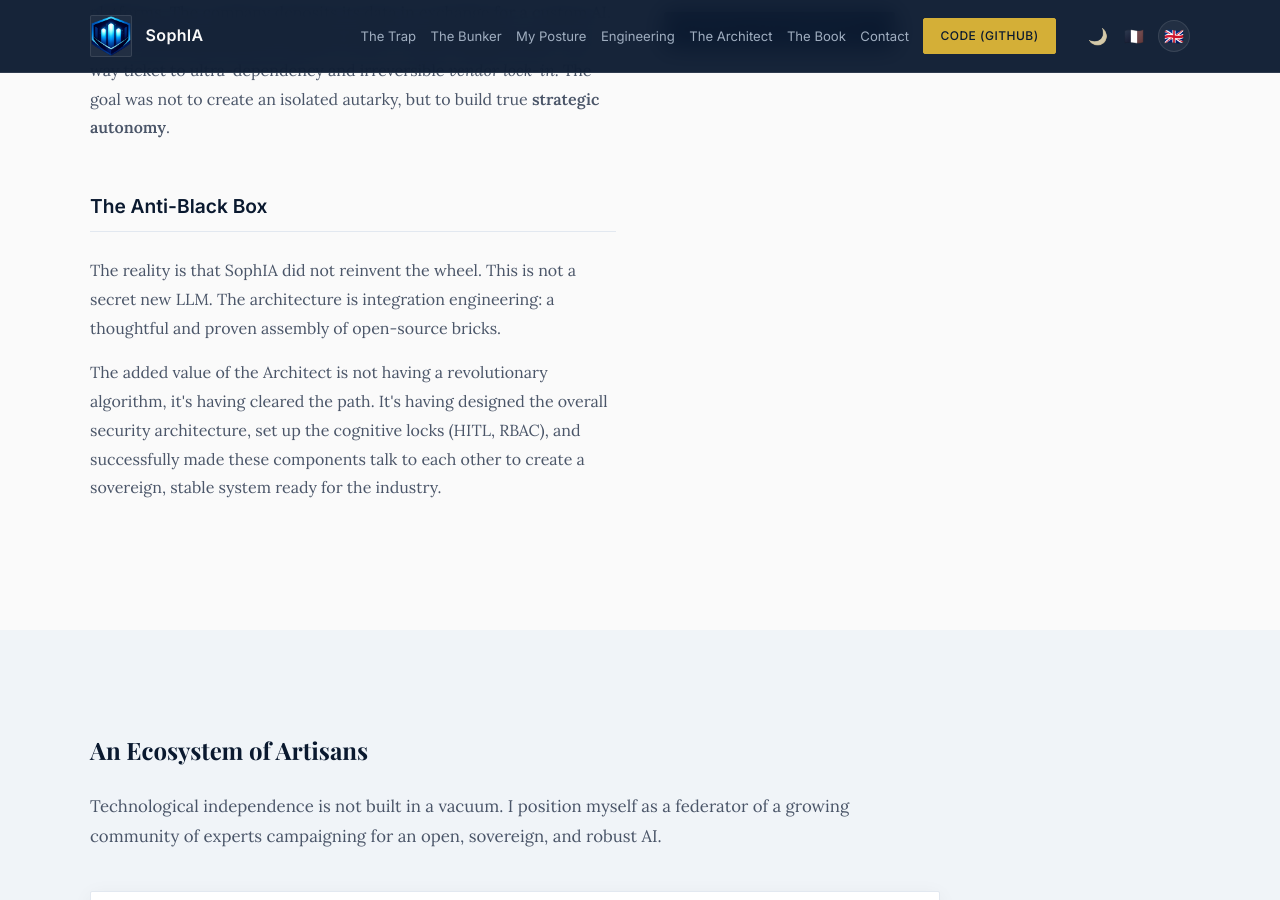
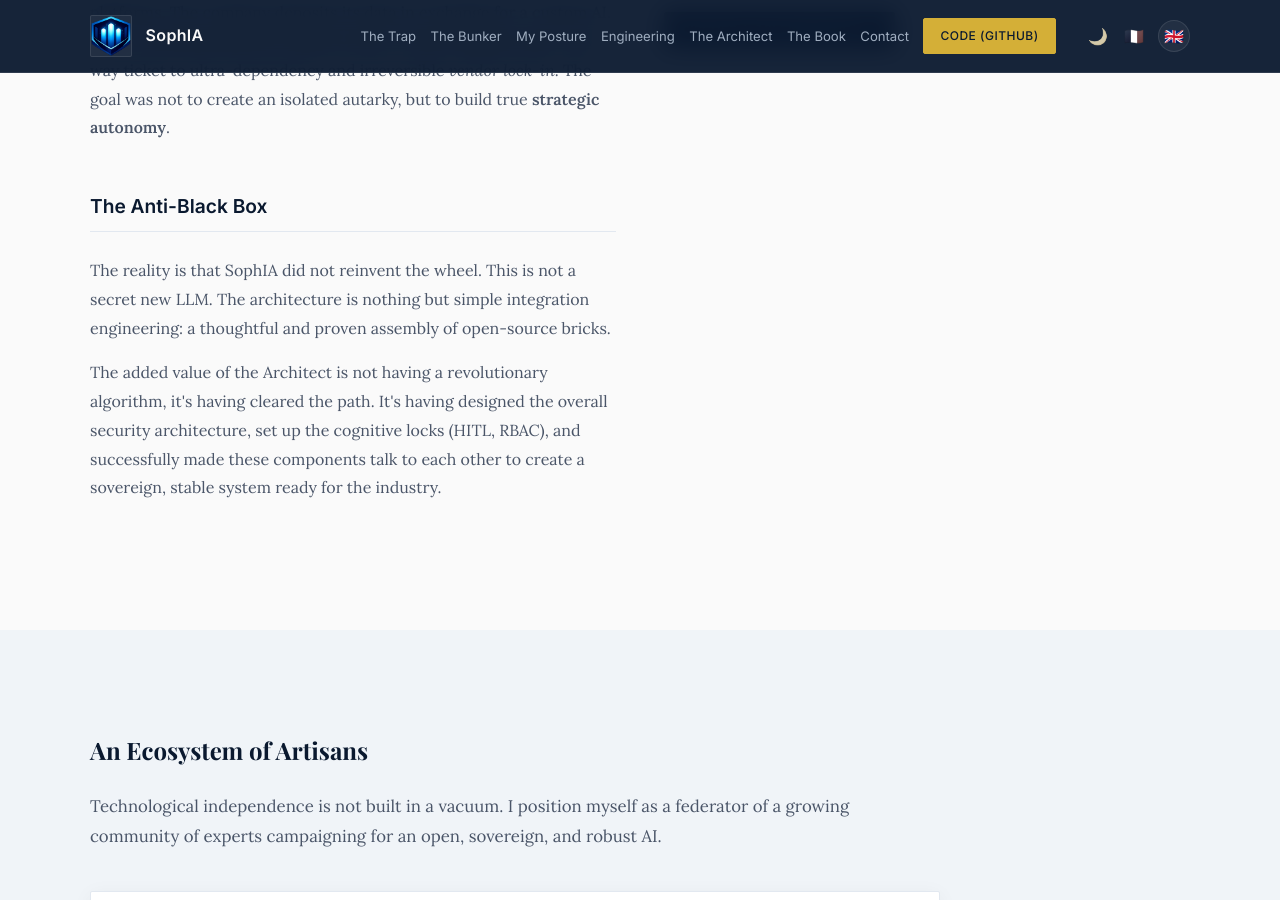
Before and after one commit to Kisai-DG-SLU/SophIA, a Jekyll site: the page built from architecte.html, in a window 1280 px wide and 900 px high, scrolled down 2146 px. Built offline with Jekyll 4.4.1, drawn with Linux system fonts in a browser that asks for light colours.

Commit message:
Add emphasis: n'est qu'une simple ingénierie d'intégration

```diff
--- a/_includes/i18n/architecte.js
+++ b/_includes/i18n/architecte.js
@@ -23,7 +23,7 @@ const pageTranslations = {
           act2Text1: "En parallèle, l'actualité sécuritaire a conforté cette impasse : l'ombre du Cloud Act, les dysfonctionnements des fournisseurs et les revues tarifaires arbitraires.",
           act2Text2: "Aujourd'hui, les géants américains déploient des plateformes agentiques \"clés en main\". L'entreprise y dépose ses données en échange d'une IA sur-mesure. Du point de vue du directeur technique, c'est le piège ultime : un aller simple vers une ultra-dépendance et un <em>vendor lock-in</em> irréversible. L'objectif n'était pas de créer une autarcie isolée, mais de bâtir une véritable <strong>autonomie stratégique</strong>.",
           act4Title: "L'Anti-Boîte Noire",
-          act4Text1: "La réalité est que SophIA n'a pas réinventé la roue. Il ne s'agit pas d'un nouveau LLM secret. L'architecture est une ingénierie d'intégration : un assemblage réfléchi et éprouvé de briques open-source.",
+          act4Text1: "La réalité est que SophIA n'a pas réinventé la roue. Il ne s'agit pas d'un nouveau LLM secret. L'architecture n'est qu'une simple ingénierie d'intégration : un assemblage réfléchi et éprouvé de briques open-source.",
           act4Text2: "La valeur ajoutée de l'Architecte n'est pas d'avoir un algorithme révolutionnaire, c'est d'avoir essuyé les plâtres. C'est d'avoir pensé l'architecture de sécurité globale, mis en place les verrous cognitifs (HITL, RBAC) et réussi à faire dialoguer ces composants pour créer un système souverain, stable et prêt pour l'industrie.",
 
           journeyTitle: "Parcours & Expertise",
@@ -69,7 +69,7 @@ const pageTranslations = {
           act2Text1: "In parallel, security news reinforced this dead end: the shadow of the Cloud Act, provider outages, and arbitrary pricing reviews.",
           act2Text2: "Today, American tech giants are deploying \"turnkey\" agentic platforms. The company deposits its data in exchange for a custom AI. From a technical director's point of view, it's the ultimate trap: a one-way ticket to ultra-dependency and irreversible <em>vendor lock-in</em>. The goal was not to create an isolated autarky, but to build true <strong>strategic autonomy</strong>.",
           act4Title: "The Anti-Black Box",
-          act4Text1: "The reality is that SophIA did not reinvent the wheel. This is not a secret new LLM. The architecture is integration engineering: a thoughtful and proven assembly of open-source bricks.",
+          act4Text1: "The reality is that SophIA did not reinvent the wheel. This is not a secret new LLM. The architecture is nothing but simple integration engineering: a thoughtful and proven assembly of open-source bricks.",
           act4Text2: "The added value of the Architect is not having a revolutionary algorithm, it's having cleared the path. It's having designed the overall security architecture, set up the cognitive locks (HITL, RBAC), and successfully made these components talk to each other to create a sovereign, stable system ready for the industry.",
 
           journeyTitle: "Background & Expertise",
--- a/architecte.html
+++ b/architecte.html
@@ -75,7 +75,7 @@ custom_i18n: architecte
           <div class="narrative-block">
             <h3 data-i18n="arch.act4Title">L'Anti-Boîte Noire</h3>
             <p class="section-intro" style="font-size: 1rem; margin-bottom: 1rem;" data-i18n="arch.act4Text1">
-              La réalité est que SophIA n'a pas réinventé la roue. Il ne s'agit pas d'un nouveau LLM secret. L'architecture est une ingénierie d'intégration : un assemblage réfléchi et éprouvé de briques open-source.
+              La réalité est que SophIA n'a pas réinventé la roue. Il ne s'agit pas d'un nouveau LLM secret. L'architecture n'est qu'une simple ingénierie d'intégration : un assemblage réfléchi et éprouvé de briques open-source.
             </p>
             <p class="section-intro" style="font-size: 1rem;" data-i18n="arch.act4Text2">
               La valeur ajoutée de l'Architecte n'est pas d'avoir un algorithme révolutionnaire, c'est d'avoir essuyé les plâtres. C'est d'avoir pensé l'architecture de sécurité globale, mis en place les verrous cognitifs (HITL, RBAC) et réussi à faire dialoguer ces composants pour créer un système souverain, stable et prêt pour l'industrie.
```
